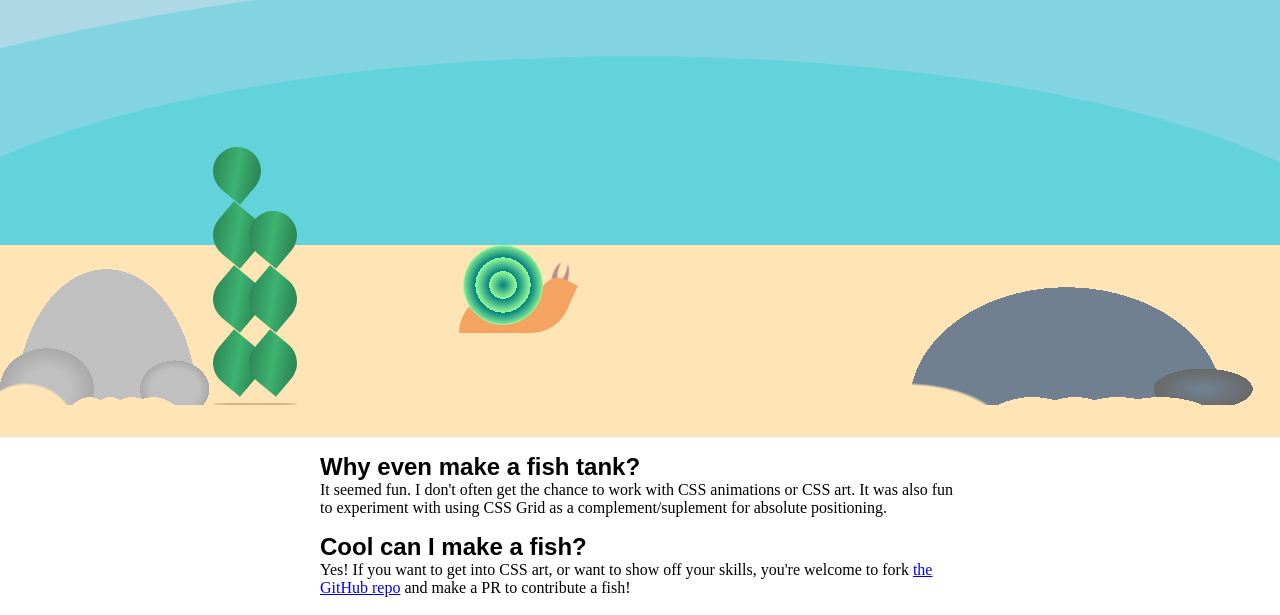
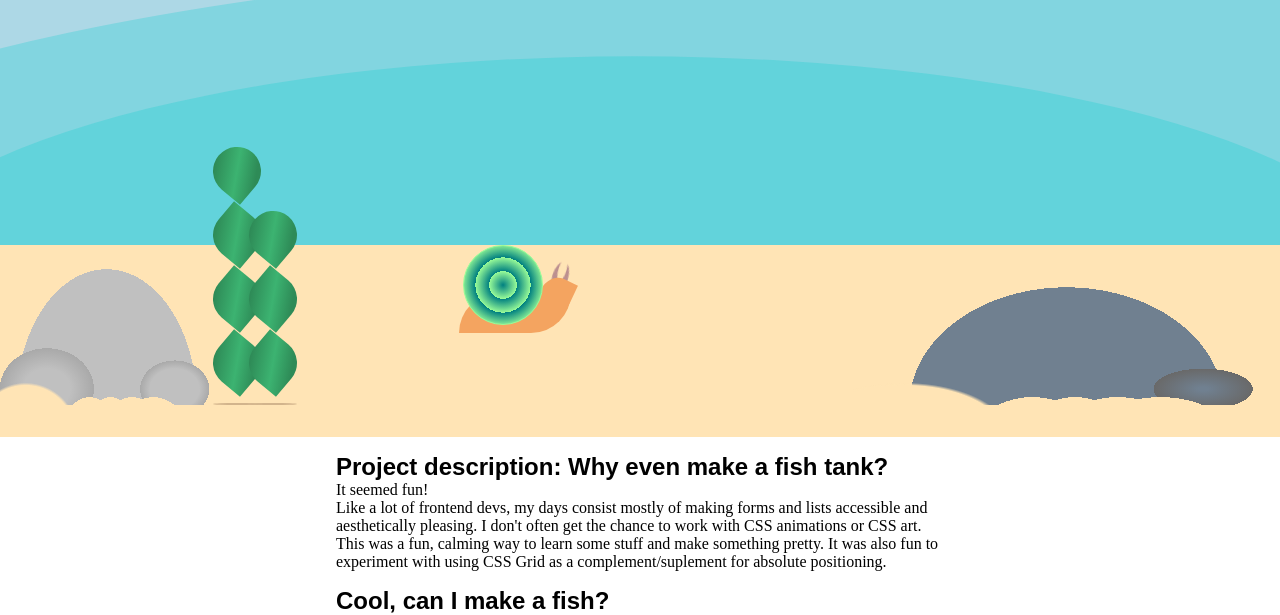
Before and after one commit to novellac/fishtank, a website: page index.html in a window 1280 px wide. Shown: the part 203-818 px from the top of the page. Drawn offline with Linux system fonts and the light colour scheme.

Commit message:
fix: add project description for article

```diff
--- a/index.html
+++ b/index.html
@@ -92,19 +92,25 @@
       </div>
     </article>
 
-    <article class="description">
-      <h2>Why even make a fish tank?</h2>
+    <article class="description" aria-labelledby="projectDescription">
+      <h2 id="projectDescription">
+        Project description: Why even make a fish tank?
+      </h2>
+      <p>It seemed fun!</p>
       <p>
-        It seemed fun. I don't often get the chance to work with CSS animations
-        or CSS art. It was also fun to experiment with using CSS Grid as a
-        complement/suplement for absolute positioning.
+        Like a lot of frontend devs, my days consist mostly of making forms and
+        lists accessible and aesthetically pleasing. I don't often get the
+        chance to work with CSS animations or CSS art. This was a fun, calming
+        way to learn some stuff and make something pretty. It was also fun to
+        experiment with using CSS Grid as a complement/suplement for absolute
+        positioning.
       </p>
-      <h2>Cool can I make a fish?</h2>
+      <h2>Cool, can I make a fish?</h2>
       <p>
         Yes! If you want to get into CSS art, or want to show off your skills,
         you're welcome to fork
         <a href="https://github.com/novellac/fishtank">the GitHub repo</a> and
-        make a PR to contribute a fish!
+        make a PR to contribute a fish.
       </p>
       <h2>Resources I used...</h2>
       <ul>
--- a/styles.css
+++ b/styles.css
@@ -565,6 +565,7 @@
 
 .description {
   margin: 1rem auto;
+  padding: 0 1rem;
   max-width: 40rem;
 }
 
```
